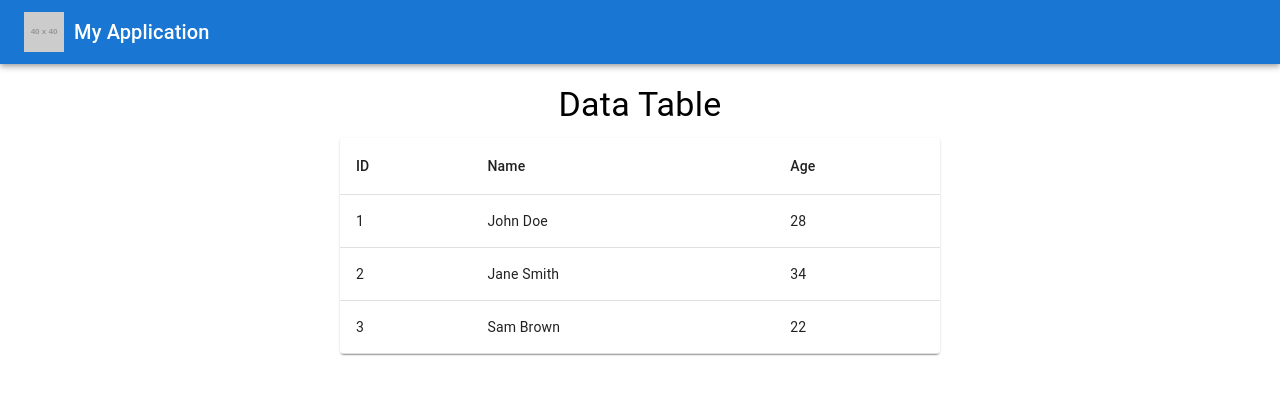
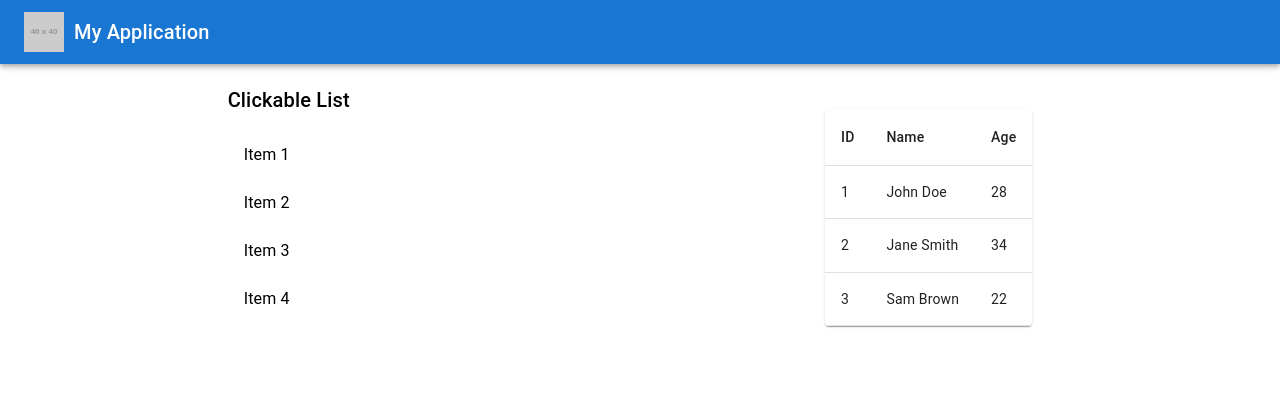
Before and after one commit to dmytrolyn/d4, a React (Vite) app in the folder client/: page / in a window 1280 px wide. Shown: the top 394 px of the page. Built offline with nearby package versions, Linux system fonts and the light colour scheme; no server answers.

Commit message:
feat: add vertical list

```diff
--- a/client/src/App.tsx
+++ b/client/src/App.tsx
@@ -12,6 +12,7 @@ import {
 import { useState } from "react";
 import useSWR from "swr";
 import { Header } from "./Header";
+import { VerticalList } from "./VerticalList";
 
 const fetcher = (url: string) =>
   fetch(url).then((res) => {
@@ -34,11 +35,16 @@ export const App = () => {
   return (
     <>
       <Header />
+      <Box
+        sx={{
+          display: "flex",
+          flexDirection: "row",
+          justifyContent: "center",
+          alignItems: "center",
+        }}
+      >
+        <VerticalList />
         <Box sx={{ padding: "20px", maxWidth: "600px", margin: "auto" }}>
-        <Typography variant="h4" align="center" gutterBottom>
-          Data Table
-        </Typography>
-
           <TableContainer component={Paper}>
             <Table>
               <TableHead>
@@ -60,6 +66,7 @@ export const App = () => {
             </Table>
           </TableContainer>
         </Box>
+      </Box>
     </>
   );
 };
--- /dev/null
+++ b/client/src/VerticalList.tsx
@@ -0,0 +1,65 @@
+import { useState } from "react";
+import {
+  List,
+  ListItem,
+  ListItemButton,
+  ListItemText,
+  Typography,
+  CircularProgress,
+} from "@mui/material";
+
+export const VerticalList = () => {
+  const [selectedItem, setSelectedItem] = useState(null);
+  const [loading, setLoading] = useState(false);
+  const [response, setResponse] = useState("");
+
+  const items = ["Item 1", "Item 2", "Item 3", "Item 4"];
+
+  const handleItemClick = async (item) => {
+    setSelectedItem(item);
+    setLoading(true);
+    setResponse("");
+
+    // Імітація API-запиту
+    try {
+      const res = await new Promise((resolve) =>
+        setTimeout(() => resolve(`Response from API for ${item}`), 1500)
+      );
+      setResponse(res);
+    } catch (error) {
+      setResponse("Error fetching data!");
+    } finally {
+      setLoading(false);
+    }
+  };
+
+  return (
+    <div
+      style={{ maxWidth: "600px", margin: "20px auto", textAlign: "center" }}
+    >
+      <Typography variant="h6" gutterBottom>
+        Clickable List
+      </Typography>
+      <List>
+        {items.map((item, index) => (
+          <ListItem key={index} disablePadding>
+            <ListItemButton
+              selected={selectedItem === item}
+              onClick={() => handleItemClick(item)}
+            >
+              <ListItemText primary={item} />
+            </ListItemButton>
+          </ListItem>
+        ))}
+      </List>
+
+      <div style={{ marginTop: "20px" }}>
+        {loading ? (
+          <CircularProgress />
+        ) : (
+          response && <Typography>{response}</Typography>
+        )}
+      </div>
+    </div>
+  );
+};
```
Lines whose indentation alone changed are shown as unchanged.
